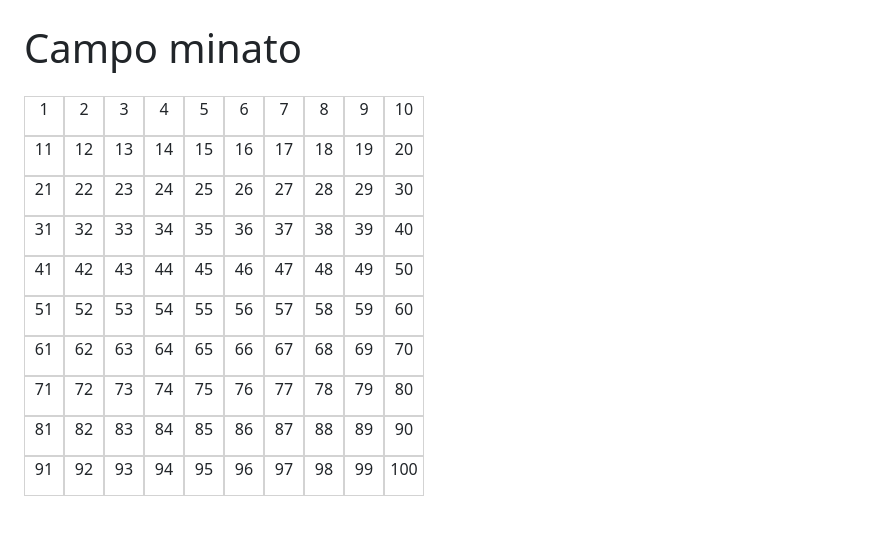
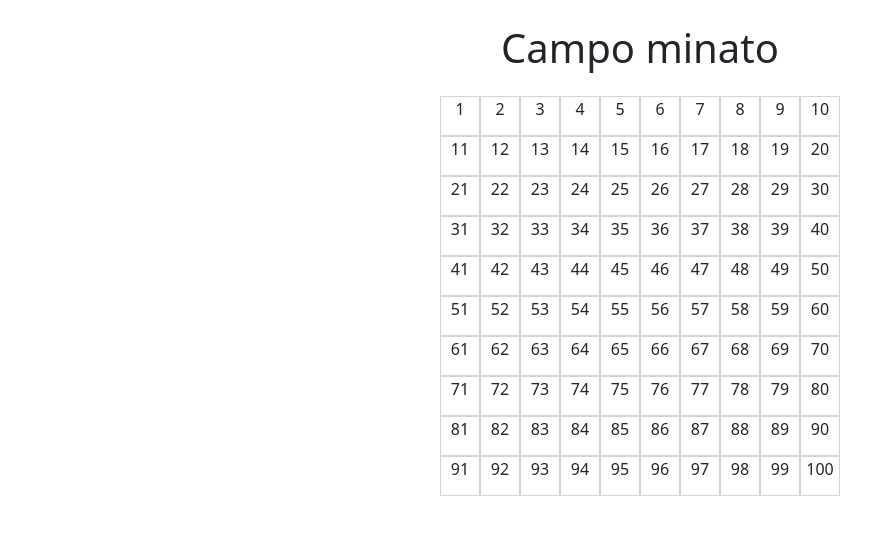
Before and after one commit to Michecosa/js-game, a plain HTML site: page index.html in a window 1280 px wide. Shown: the whole page, without its empty margins (0-879 px from the left). Drawn offline with nearby package versions, Linux system fonts and the light colour scheme.

Commit message:
Justify content to the center

```diff
--- a/index.html
+++ b/index.html
@@ -16,16 +16,16 @@
 </head>
 <body>
   <header>
-      <div class="m-4">
+      <div class="m-4 text-center">
         <h1>Campo minato</h1>
       </div>
   </header>
 
   <main>
-    <div class="m-4">
+    <div class="m-4 d-flex justify-content-center">
       <div id="grid" class="text-center"></div>
     </div>
-    <div class="m-4">
+    <div class="m-4 d-flex justify-content-center">
       <div id="container"></div>
     </div>
   </main>
```
